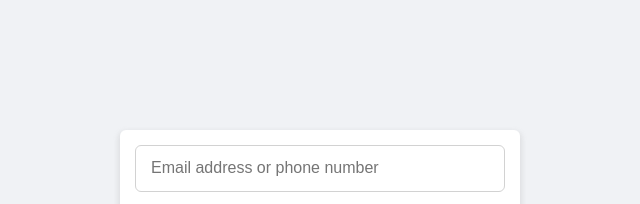
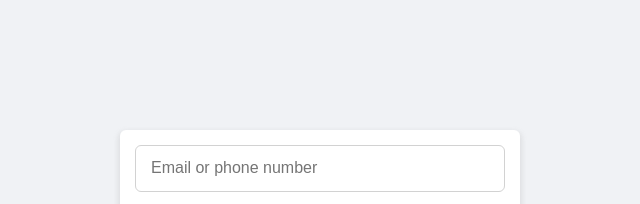
Before and after one commit to KarmiTenchi/facebook-signup, a plain HTML site: page index.html in a window 1280 px wide. Shown: the top 204 px of the page, 610-1250 px from the left. Drawn offline with Linux system fonts and the light colour scheme.

Commit message:
fixed placeholder text

```diff
--- a/index.html
+++ b/index.html
@@ -20,7 +20,7 @@
             <input
               type="text"
               name="email"
-              placeholder="Email address or phone number"
+              placeholder="Email or phone number"
               required
             />
             <input
```
